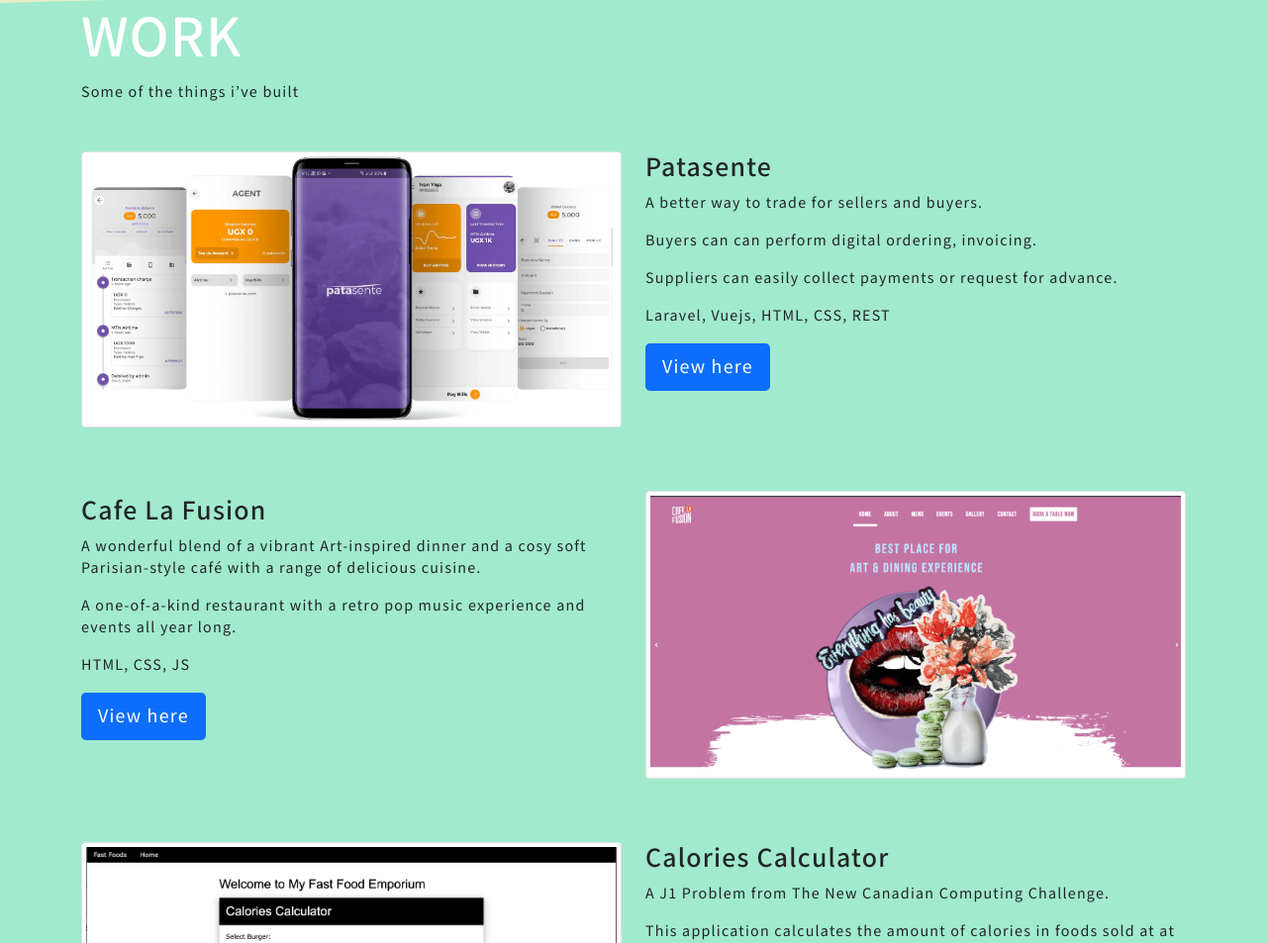
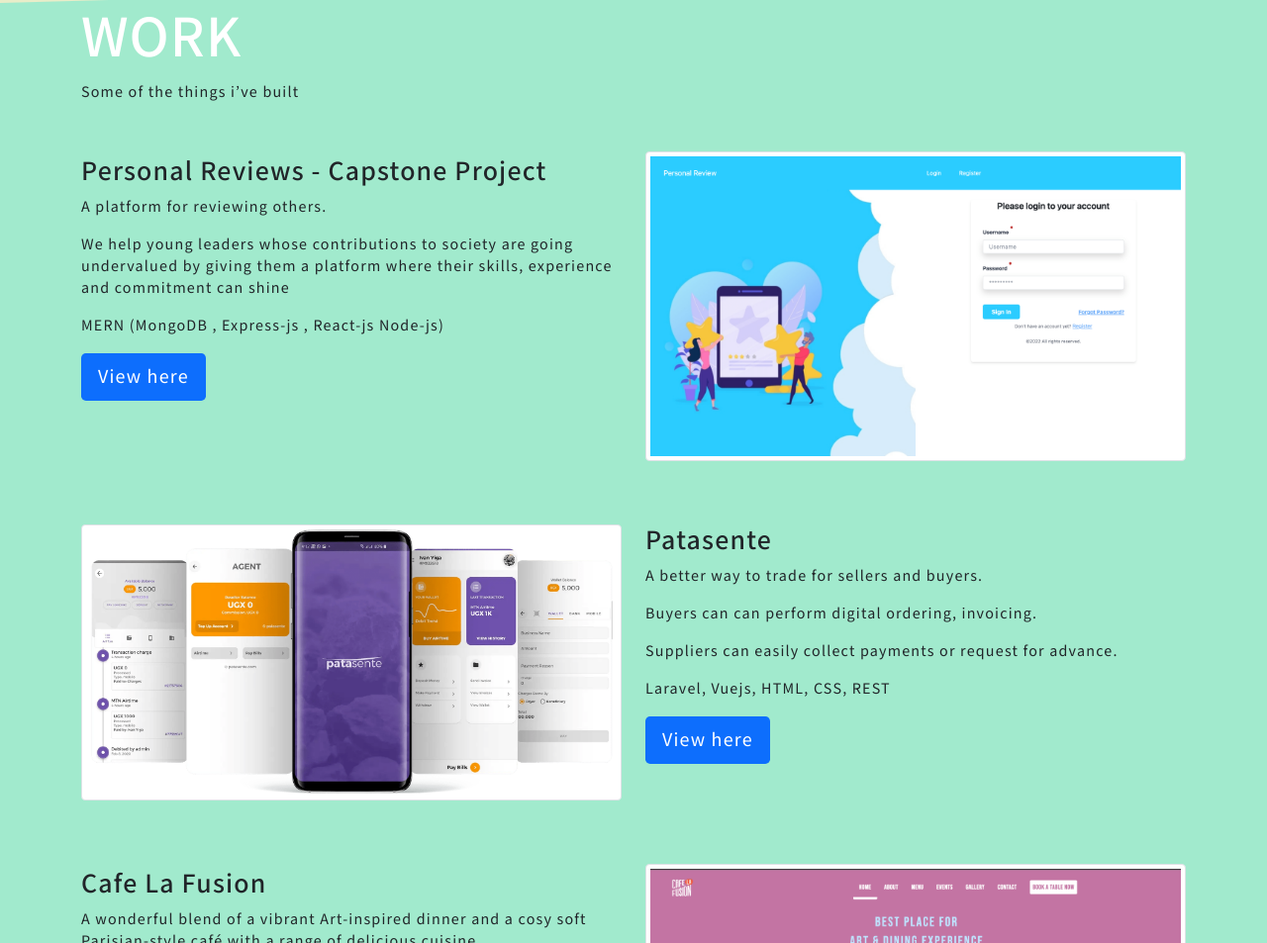
Before and after one commit to lebronbrian23/my-portfolio, a plain HTML site: page index.html in a window 1280 px wide. Shown: the part 1229-2182 px from the top of the page at 99% size. Drawn offline with nearby package versions, Linux system fonts and the light colour scheme.

Commit message:
added capstone to works

```diff
--- a/index.html
+++ b/index.html
@@ -80,6 +80,26 @@
         <div class="container">
             <h2 id="work" class="text-uppercase text-white">work</h2>
             <p>Some of the things i’ve built</p>
+            <div class="row mt-5">
+                <div class="col-sm-6 order-last">
+                    <figure>
+                        <img class="img-thumbnail" src="images/personal-review.png" alt="a login form with blue background on left and white background on right"/>
+                    </figure>
+                </div>
+                <div class="col-sm-6 mt-1">
+                    <h3>Personal Reviews - Capstone Project</h3>
+                    <p>A platform for reviewing others.</p>
+
+                    <p>We help young leaders whose contributions to society are going undervalued by giving them a platform where their skills, experience and commitment can shine</p>
+
+                    <p>MERN (MongoDB , Express-js , React-js Node-js)</p>
+
+                    <div class="">
+                        <a class="text-white btn btn-lg bg-primary" href="https://personalreview.herokuapp.com" target="_blank"> View here</a>
+                    </div>
+                </div>
+
+            </div>
             <div class="row mt-5">
                 <div class="col-sm-6">
                     <figure>
```
Also changed, not shown: images/personal-review.png (added).
